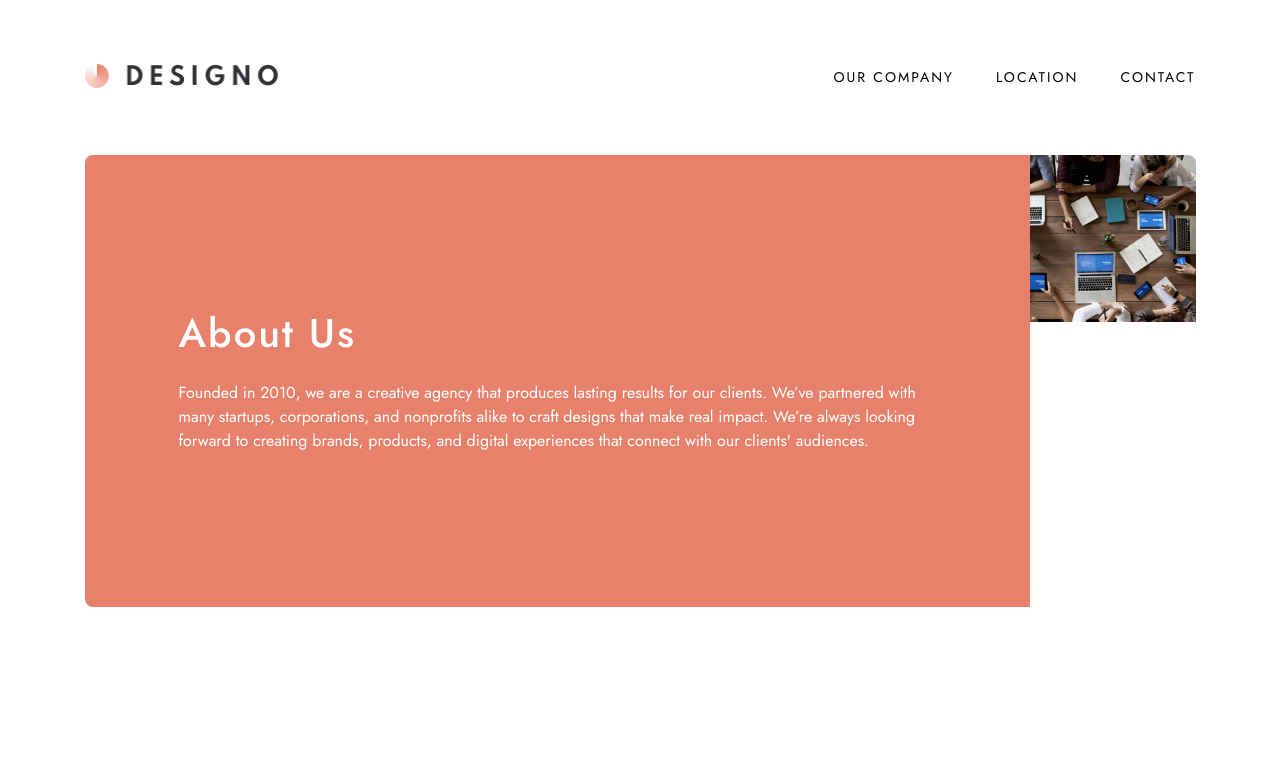
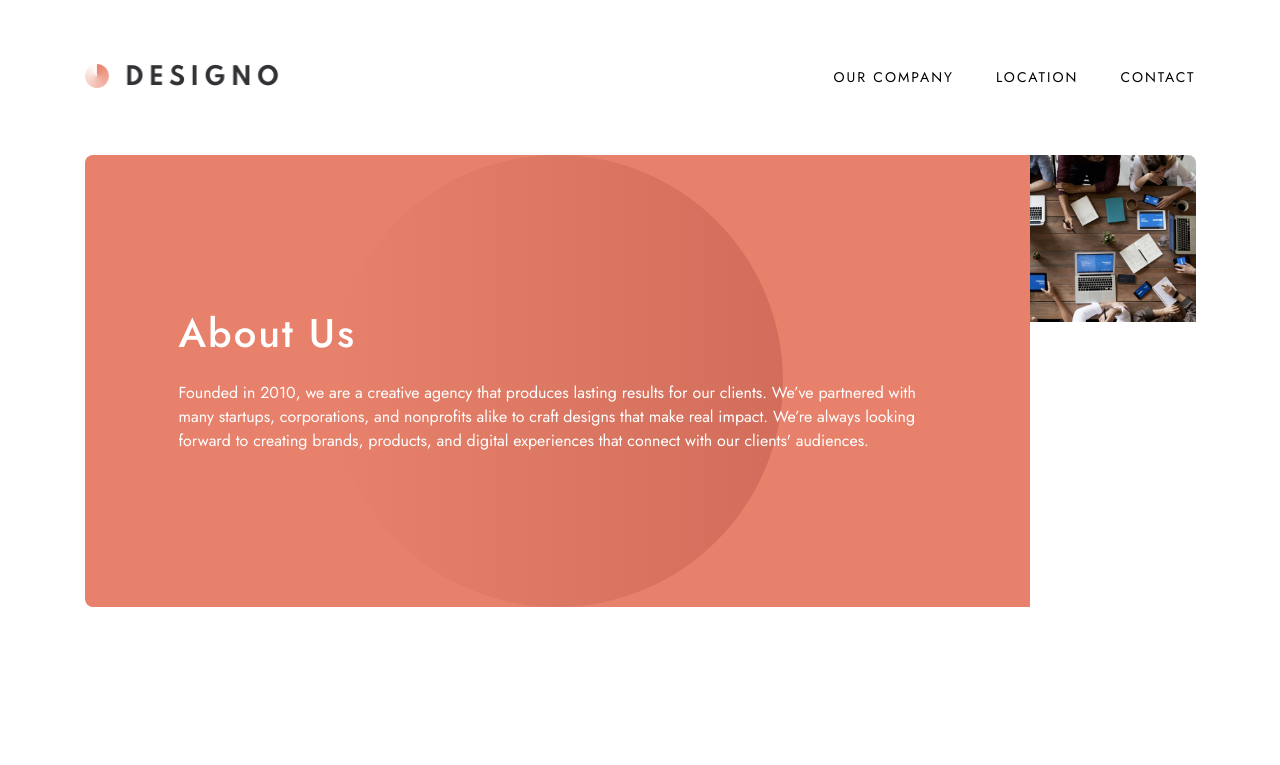
Before and after one commit to nivancheva/designo-multi-page-website-react, a Next.js app: page /company in a window 1280 px wide. Shown: the top 765 px of the page. Built offline with nearby package versions, Linux system fonts and the light colour scheme.

Commit message:
add background to company section

```diff
--- a/src/app/company/Company.css
+++ b/src/app/company/Company.css
@@ -2,6 +2,10 @@
 .about-us_text {
     background-color: var(--clr-peach);
     color: var(--clr-white);
+    background-image: url('../../../public/about/desktop/bg-pattern-hero-about-desktop.svg');
+    background-repeat: no-repeat;
+    background-size: contain;
+    background-position: center;
 }
 
 .world-talant_text,
@@ -25,8 +29,9 @@
     text-align: center;
 }
 
-img {
-    margin-inline:auto
+.company-img {
+    margin-inline: auto;
+    width: 100%;
 }
 
 /* mobile */
@@ -42,7 +47,7 @@ img {
         width: 90%;
 
         border-radius: var(--border-radius);
-    overflow: hidden;
+        overflow: hidden;
     }
 
     .padding-company {
--- a/src/app/company/page.jsx
+++ b/src/app/company/page.jsx
@@ -15,7 +15,7 @@ export default function Company() {
                         srcSet="/about/tablet/image-about-hero.jpg"
                         media="(min-width:640px)"
                     />
-                    <img src="/about/mobile/image-about-hero.jpg" />
+                    <img className='company-img' src="/about/mobile/image-about-hero.jpg" />
                 </picture>
 
                 <div className='about-us_text padding-company'>
@@ -34,7 +34,7 @@ export default function Company() {
                         srcSet="/about/tablet/image-world-class-talent.jpg"
                         media="(min-width:640px)"
                     />
-                    <img src="/about/mobile/image-world-class-talent.jpg" />
+                    <img className='company-img' src="/about/mobile/image-world-class-talent.jpg" />
                 </picture>
 
                 <div className='world-talant_text padding-company'>
@@ -56,7 +56,7 @@ export default function Company() {
                         srcSet="/about/tablet/image-real-deal.jpg"
                         media="(min-width:640px)"
                     />
-                    <img src="/about/mobile/image-real-deal.jpg" />
+                    <img className='company-img' src="/about/mobile/image-real-deal.jpg" />
                 </picture>
 
                 <div className='real-deal_text padding-company'>
```
